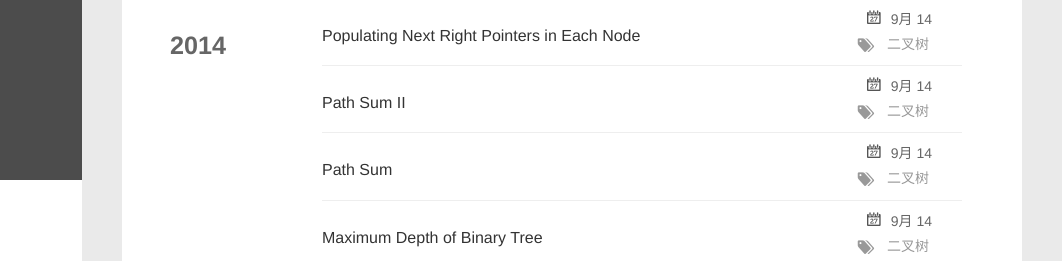
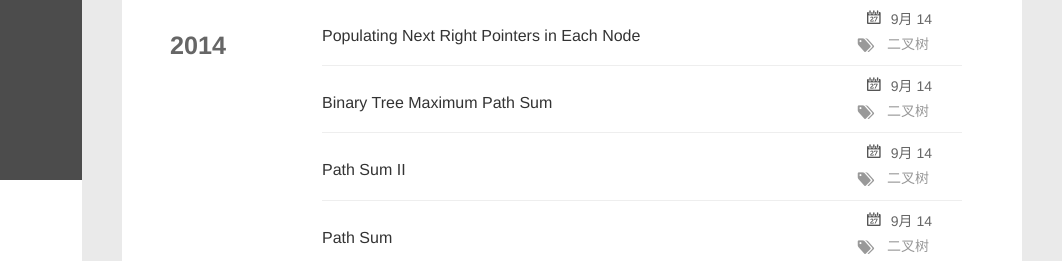
Before and after one commit to softzhy/softzhy.github.io, a plain HTML site: page tags/二叉树/index.html in a window 1280 px wide. Shown: the top 261 px of the page, 218-1280 px from the left. Drawn offline with nearby package versions, Linux system fonts and the light colour scheme.

Commit message:
Site updated: 2014-09-14 14:40:17

```diff
--- a/tags/二叉树/index.html
+++ b/tags/二叉树/index.html
@@ -148,6 +148,32 @@
 
     <h1 itemprop="name">
       <a class="archive-article-title" href="/2014/09/14/populateNode/">Populating Next Right Pointers in Each Node</a>
+    </h1>
+
+
+    </header>
+  </div>
+</article>
+
+
+
+    <article class="archive-article archive-type-post">
+  <div class="archive-article-inner">
+    <header class="archive-article-header">
+      	<div class="article-meta">
+	      	<a href="/2014/09/14/maxpathsum/" class="archive-article-date">
+  	<time datetime="2014-09-14T14:31:57.000Z" itemprop="datePublished">9月 14</time>
+</a>
+	      	<br>
+
+
+  <ul class="article-tag-list"><li class="article-tag-list-item"><a class="article-tag-list-link" href="/tags/二叉树/">二叉树</a></li></ul>
+
+    	</div>
+
+
+    <h1 itemprop="name">
+      <a class="archive-article-title" href="/2014/09/14/maxpathsum/">Binary Tree Maximum Path Sum</a>
     </h1>
 
 
```
Also changed, not shown: 2014/09/14/maxpathsum/index.html (+2 -0 lines), 2014/09/14/mergeklists/index.html (+2 -0 lines), archives/2014/09/index.html (+4 -0 lines), archives/2014/index.html (+4 -0 lines), archives/index.html (+4 -0 lines), index.html (+2 -0 lines), page/2/index.html (+2 -0 lines), tags/排序/index.html (+26 -0 lines).
